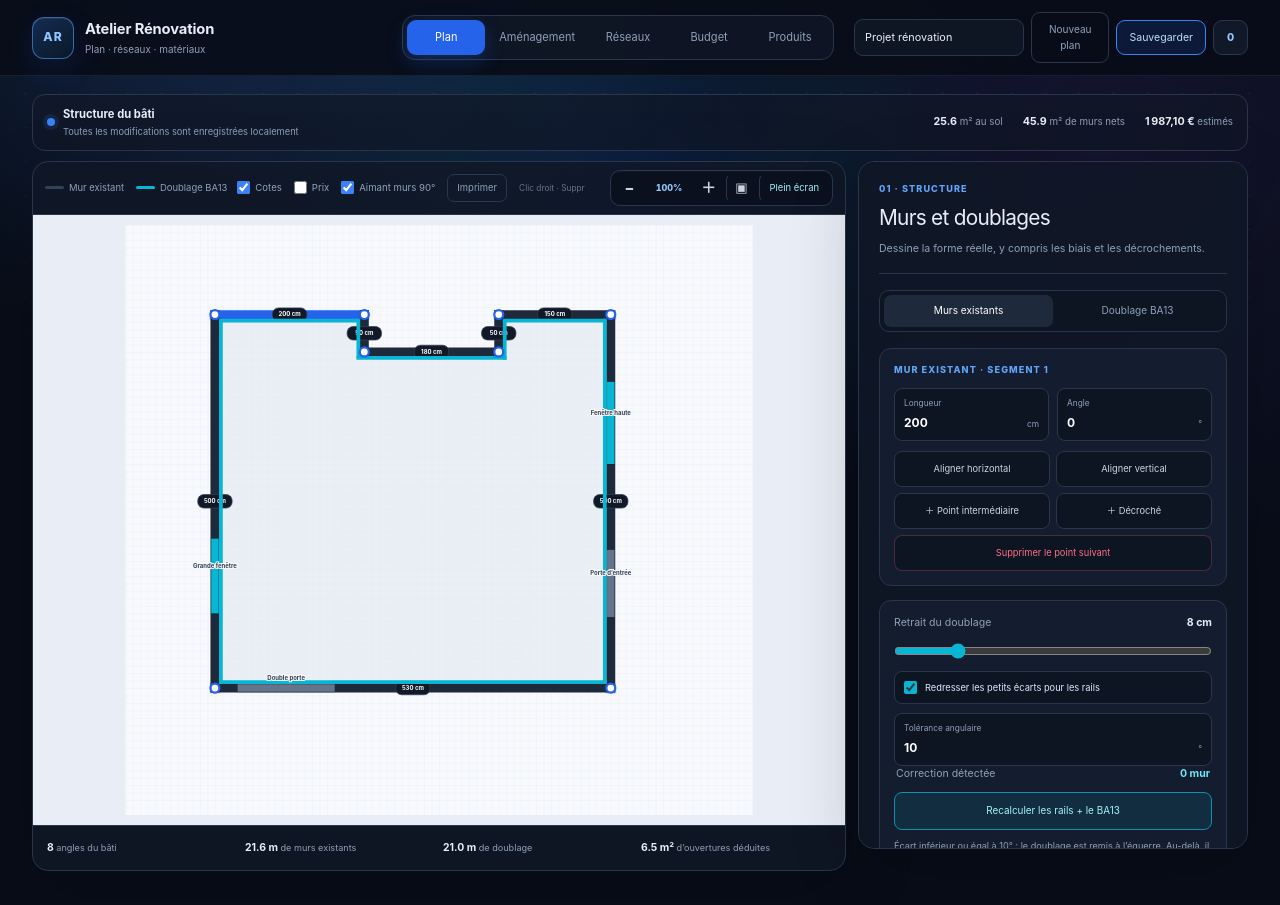
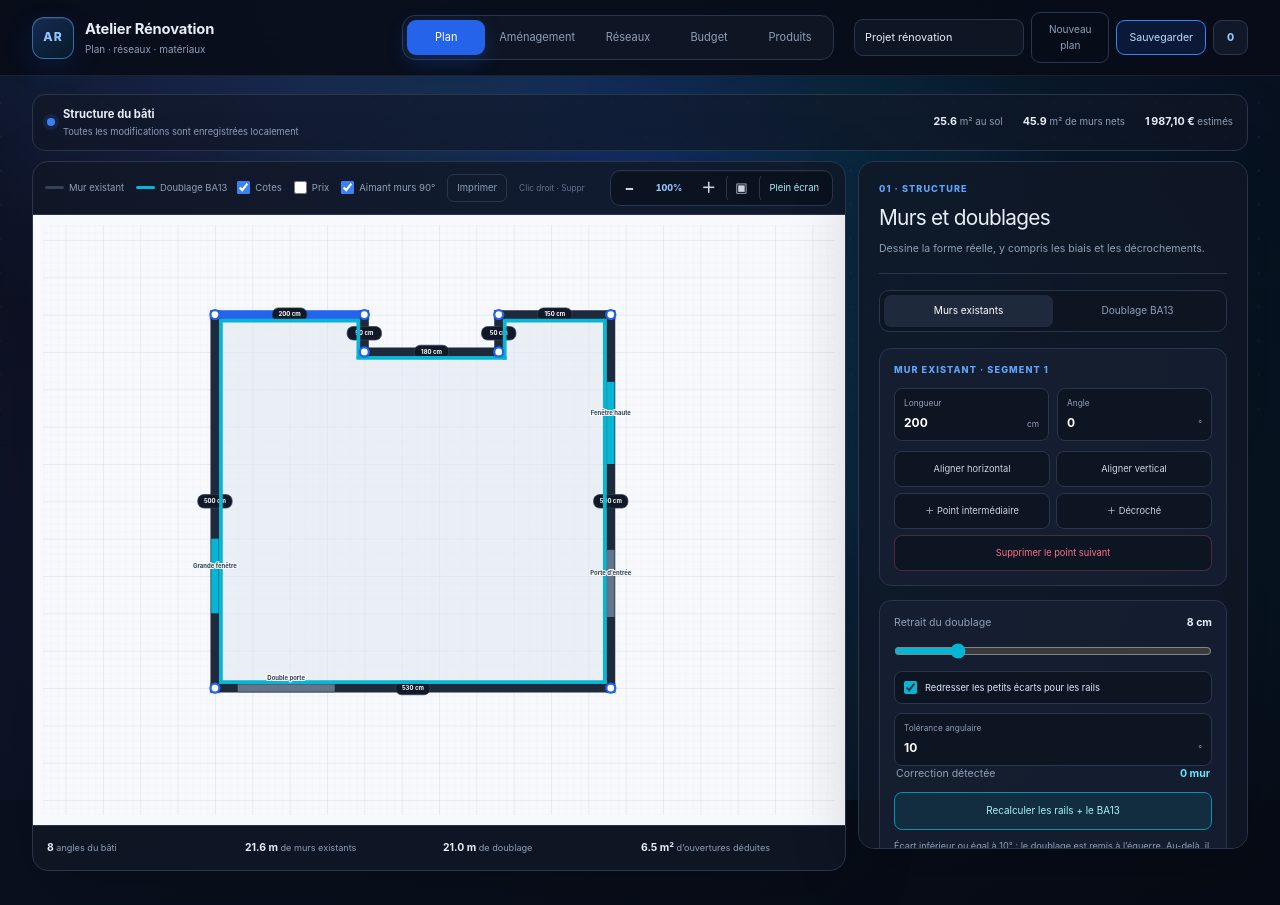
Before and after one commit to egalland/atelier-renovation, a Next.js app: page / in a window 1280 px wide. Built offline with nearby package versions, Linux system fonts and the light colour scheme.

Commit message:
Fix adaptive grid and animate workspace background

```diff
--- a/app/globals.css
+++ b/app/globals.css
@@ -3,6 +3,8 @@
 :root {
   --pointer-x: 50vw;
   --pointer-y: 24vh;
+  --pointer-dx: 0px;
+  --pointer-dy: 0px;
   --bg: #080d18;
   --panel: #111827;
   --panel-2: #172033;
@@ -24,11 +26,41 @@
 
 * { box-sizing: border-box; }
 html { background: var(--bg); }
-body { position: relative; margin: 0; overflow-x: hidden; background: radial-gradient(circle at 22% -10%, #172d53 0, transparent 34%), var(--bg); color: var(--text); font-family: Inter, ui-sans-serif, system-ui, -apple-system, BlinkMacSystemFont, "Segoe UI", sans-serif; }
+body { position: relative; margin: 0; overflow-x: hidden; background: radial-gradient(circle at 22% -10%, #172d53 0, transparent 34%), linear-gradient(145deg, #080d18 0%, #09111f 48%, #070b15 100%); color: var(--text); font-family: Inter, ui-sans-serif, system-ui, -apple-system, BlinkMacSystemFont, "Segoe UI", sans-serif; }
 body::before, body::after { content: ""; position: fixed; inset: 0; z-index: 0; pointer-events: none; }
-body::before { background: radial-gradient(560px circle at var(--pointer-x) var(--pointer-y), rgba(37,99,235,.19), rgba(6,182,212,.07) 34%, transparent 67%), radial-gradient(720px circle at 86% 18%, rgba(139,92,246,.10), transparent 64%); transition: background-position 90ms linear; }
-body::after { opacity: .2; background-image: radial-gradient(circle, rgba(148,163,184,.42) 0 1px, transparent 1.4px), linear-gradient(115deg, transparent 30%, rgba(59,130,246,.08) 46%, transparent 62%); background-size: 34px 34px, 180% 180%; mask-image: linear-gradient(to bottom, black, transparent 82%); animation: ambient-drift 22s linear infinite; }
-@keyframes ambient-drift { from { background-position: 0 0, 0% 0%; } to { background-position: 34px 34px, 100% 100%; } }
+body::before {
+  background-image:
+    radial-gradient(620px circle at var(--pointer-x) var(--pointer-y), rgba(37,99,235,.24), rgba(6,182,212,.08) 35%, transparent 69%),
+    radial-gradient(circle at center, rgba(6,182,212,.13), transparent 58%),
+    radial-gradient(circle at center, rgba(139,92,246,.13), transparent 62%);
+  background-repeat: no-repeat;
+  background-size: 100% 100%, 138% 138%, 150% 150%;
+  filter: saturate(112%);
+  animation: ambient-aurora 18s ease-in-out infinite alternate;
+}
+body::after {
+  inset: -24px;
+  opacity: .24;
+  background-image:
+    radial-gradient(circle, rgba(148,163,184,.38) 0 1px, transparent 1.45px),
+    radial-gradient(circle, rgba(34,211,238,.42) 0 1.2px, transparent 1.7px),
+    linear-gradient(112deg, transparent 29%, rgba(59,130,246,.11) 46%, transparent 63%);
+  background-size: 34px 34px, 118px 118px, 190% 190%;
+  mask-image: linear-gradient(to bottom, black, transparent 88%);
+  transform: translate3d(var(--pointer-dx), var(--pointer-dy), 0);
+  transition: transform 160ms cubic-bezier(.2,.8,.2,1);
+  animation: ambient-drift 24s linear infinite, ambient-pulse 8s ease-in-out infinite alternate;
+}
+@keyframes ambient-aurora {
+  0% { background-position: 0 0, -28% -16%, 118% -6%; }
+  45% { background-position: 0 0, 18% 24%, 72% 38%; }
+  100% { background-position: 0 0, 76% 70%, -22% 86%; }
+}
+@keyframes ambient-drift {
+  from { background-position: 0 0, 36px 12px, 0% 4%; }
+  to { background-position: 34px 34px, -82px 130px, 100% 96%; }
+}
+@keyframes ambient-pulse { from { opacity: .18; } to { opacity: .29; } }
 button, input, select { font: inherit; }
 button, a { -webkit-tap-highlight-color: transparent; }
 button { color: inherit; }
@@ -113,11 +145,12 @@ button { color: inherit; }
 .legend-cold { background: var(--cold); }
 .legend-hot { background: var(--hot); }
 
-.drawing-stage { min-height: 0; padding: 10px; background: #e9eef6; }
+.drawing-stage { min-height: 0; padding: 10px; background: #f7f9fc; }
 .drawing-stage svg { width: 100%; max-height: calc(100vh - 238px); min-height: 590px; display: block; touch-action: none; user-select: none; }
 .canvas-bg { fill: #f7f9fc; cursor: grab; }
 .drawing-stage svg.is-panning, .drawing-stage svg.is-panning .canvas-bg { cursor: grabbing; }
-#cad-grid path { stroke: #d9e1ed; stroke-width: .45; }
+.cad-grid-minor { stroke: #dce4ef; stroke-width: .42; }
+.cad-grid-major { stroke: #c8d4e3; stroke-width: .7; }
 .room-fill { fill: rgba(219,227,239,.48); stroke: none; }
 .wall-hit { stroke: transparent; stroke-width: 22; cursor: pointer; }
 .wall-hit.waypoint-target { cursor: crosshair; }
@@ -437,5 +470,6 @@ button:focus-visible, input:focus-visible, select:focus-visible, summary:focus-v
 }
 
 @media (prefers-reduced-motion: reduce) {
-  body::after, .lining-wall.waypoint-ready { animation: none; }
+  body::before, body::after, .lining-wall.waypoint-ready { animation: none; }
+  body::after { transform: none; transition: none; }
 }
--- a/app/page.tsx
+++ b/app/page.tsx
@@ -98,6 +98,17 @@ const SAVES_KEY = "atelier-renovation-saves-v1";
 const uid = () => `${Date.now().toString(36)}-${Math.random().toString(36).slice(2, 8)}`;
 const clamp = (value: number, min: number, max: number) => Math.min(Math.max(value, min), max);
 const round = (value: number, digits = 1) => Math.round(value * 10 ** digits) / 10 ** digits;
+const fitViewBoxToAspect = (view: ViewBox, aspect: number): ViewBox => {
+  if (!Number.isFinite(aspect) || aspect <= 0) return view;
+  const currentAspect = view.width / view.height;
+  if (Math.abs(currentAspect - aspect) < 0.0001) return view;
+  if (currentAspect < aspect) {
+    const width = view.height * aspect;
+    return { x: view.x - (width - view.width) / 2, y: view.y, width, height: view.height };
+  }
+  const height = view.width / aspect;
+  return { x: view.x, y: view.y - (height - view.height) / 2, width: view.width, height };
+};
 const formatDate = (value: string) => {
   const [year, month, day] = value.split("-");
   return year && month && day ? `${day}/${month}/${year}` : value;
@@ -407,6 +418,7 @@ export default function Home() {
   const [notice, setNotice] = useState("Toutes les modifications sont enregistrées localement");
   const [hydrated, setHydrated] = useState(false);
   const [viewport, setViewport] = useState<ViewBox | null>(null);
+  const [canvasAspect, setCanvasAspect] = useState(16 / 10);
   const [isPanning, setIsPanning] = useState(false);
   const [isFullscreen, setIsFullscreen] = useState(false);
   const [draggedObjectId, setDraggedObjectId] = useState<string | null>(null);
@@ -424,17 +436,19 @@ export default function Home() {
     const maxX = Math.max(600, ...finite.map((point) => point.x)); const maxY = Math.max(550, ...finite.map((point) => point.y)); const padding = 120;
     return { x: minX - padding, y: minY - padding, width: Math.max(770, maxX - minX + padding * 2), height: Math.max(740, maxY - minY + padding * 2) };
   }, [existing, lining, objects, routes, fixtures]);
-  const activeView = viewport ?? bounds;
-  const zoomPercent = Math.round(bounds.width / activeView.width * 100);
+  const fittedBounds = useMemo(() => fitViewBoxToAspect(bounds, canvasAspect), [bounds, canvasAspect]);
+  const activeView = useMemo(() => fitViewBoxToAspect(viewport ?? bounds, canvasAspect), [viewport, bounds, canvasAspect]);
+  const zoomPercent = Math.round(fittedBounds.width / activeView.width * 100);
   const pointFromEvent = useCallback((event: { clientX: number; clientY: number }) => {
     const svg = svgRef.current; const matrix = svg?.getScreenCTM(); if (!svg || !matrix) return null;
     const point = svg.createSVGPoint(); point.x = event.clientX; point.y = event.clientY; return point.matrixTransform(matrix.inverse());
   }, []);
   const zoomView = useCallback((factor: number, anchor?: Point) => {
     setViewport((current) => {
-      const view = current ?? bounds;
-      const minWidth = bounds.width / 8;
-      const maxWidth = bounds.width * 4;
+      const view = fitViewBoxToAspect(current ?? bounds, canvasAspect);
+      const reference = fitViewBoxToAspect(bounds, canvasAspect);
+      const minWidth = reference.width / 8;
+      const maxWidth = reference.width * 4;
       const nextWidth = clamp(view.width * factor, minWidth, maxWidth);
       const appliedFactor = nextWidth / view.width;
       if (Math.abs(appliedFactor - 1) < 0.0001) return view;
@@ -446,7 +460,7 @@ export default function Home() {
         height: view.height * appliedFactor,
       };
     });
-  }, [bounds]);
+  }, [bounds, canvasAspect]);
 
   const routeTotals = useMemo(() => ({
     electric: routes.filter((route) => route.kind === "electric").reduce((sum, route) => sum + routeLength(route, fixtures, objects, existing, lining), 0),
@@ -531,8 +545,12 @@ export default function Home() {
     const followPointer = (event: globalThis.PointerEvent) => {
       cancelAnimationFrame(frame);
       frame = requestAnimationFrame(() => {
+        const horizontal = event.clientX / Math.max(window.innerWidth, 1) - 0.5;
+        const vertical = event.clientY / Math.max(window.innerHeight, 1) - 0.5;
         root.style.setProperty("--pointer-x", `${event.clientX}px`);
         root.style.setProperty("--pointer-y", `${event.clientY}px`);
+        root.style.setProperty("--pointer-dx", `${horizontal * 34}px`);
+        root.style.setProperty("--pointer-dy", `${vertical * 26}px`);
       });
     };
     window.addEventListener("pointermove", followPointer, { passive: true });
@@ -542,6 +560,20 @@ export default function Home() {
     const syncFullscreen = () => setIsFullscreen(document.fullscreenElement === canvasPanelRef.current);
     document.addEventListener("fullscreenchange", syncFullscreen);
     return () => document.removeEventListener("fullscreenchange", syncFullscreen);
+  }, []);
+  useEffect(() => {
+    const svg = svgRef.current;
+    if (!svg || typeof ResizeObserver === "undefined") return;
+    const updateAspect = () => {
+      const { width, height } = svg.getBoundingClientRect();
+      if (width <= 0 || height <= 0) return;
+      const next = width / height;
+      setCanvasAspect((current) => Math.abs(current - next) < 0.001 ? current : next);
+    };
+    updateAspect();
+    const observer = new ResizeObserver(updateAspect);
+    observer.observe(svg);
+    return () => observer.disconnect();
   }, []);
   useEffect(() => {
     const svg = svgRef.current;
@@ -824,7 +856,11 @@ export default function Home() {
 
           <div className="drawing-stage">
             <svg ref={svgRef} className={`${routeWallWaypointMode ? "waypoint-mode" : ""} ${isPanning ? "is-panning" : ""}`} viewBox={`${activeView.x} ${activeView.y} ${activeView.width} ${activeView.height}`} role="img" aria-label="Plan interactif de rénovation. Utilisez la molette pour zoomer et faites glisser le fond pour vous déplacer." onContextMenu={openPlanContextMenu} onPointerMove={onPointerMove} onPointerUp={endDrag} onPointerLeave={endDrag} onPointerCancel={endDrag}>
-              <defs><pattern id="cad-grid" width="10" height="10" patternUnits="userSpaceOnUse"><path d="M10 0H0V10" fill="none" /></pattern><filter id="soft-shadow"><feDropShadow dx="0" dy="3" stdDeviation="3" floodOpacity=".16" /></filter></defs>
+              <defs>
+                <pattern id="cad-grid-minor" width="10" height="10" patternUnits="userSpaceOnUse"><path className="cad-grid-minor" d="M10 0H0V10" fill="none" /></pattern>
+                <pattern id="cad-grid" width="50" height="50" patternUnits="userSpaceOnUse"><rect width="50" height="50" fill="url(#cad-grid-minor)" /><path className="cad-grid-major" d="M50 0H0V50" fill="none" /></pattern>
+                <filter id="soft-shadow"><feDropShadow dx="0" dy="3" stdDeviation="3" floodOpacity=".16" /></filter>
+              </defs>
               <rect x={activeView.x} y={activeView.y} width={activeView.width} height={activeView.height} className="canvas-bg" onPointerDown={beginCanvasPan} />
               <rect x={activeView.x} y={activeView.y} width={activeView.width} height={activeView.height} fill="url(#cad-grid)" pointerEvents="none" />
               <path d={wallPath(existing)} className="room-fill" pointerEvents="none" />
```
